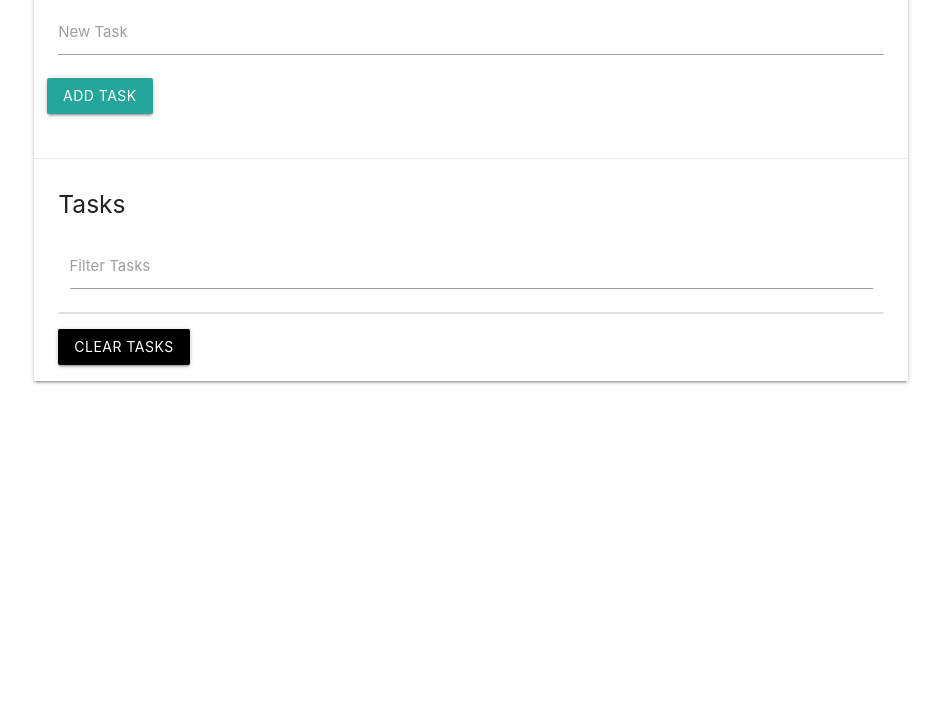
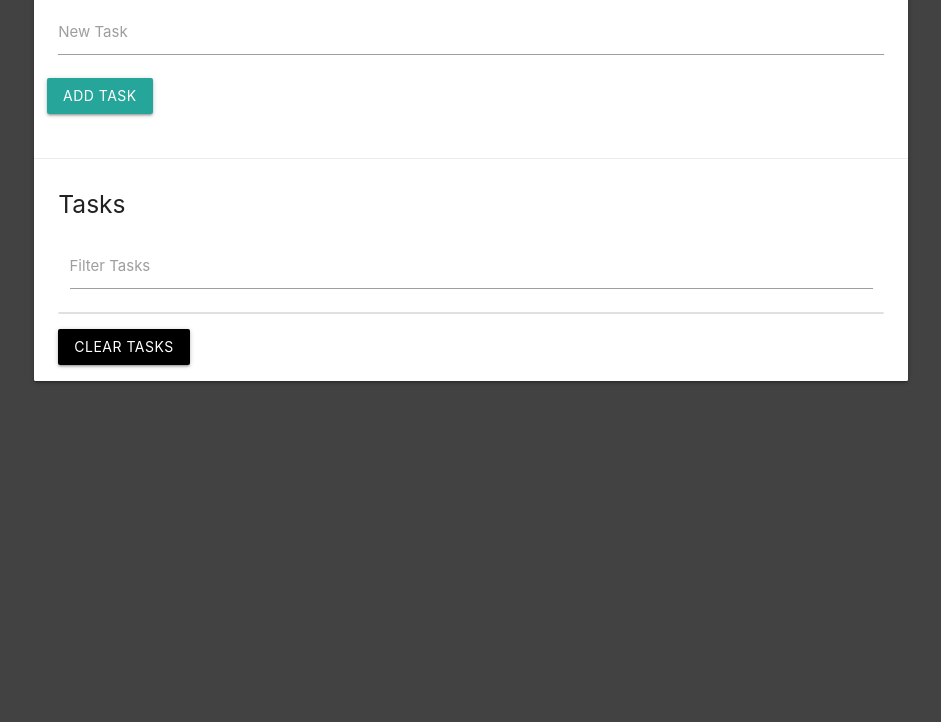
Before and after one commit to engrmzubair/taskList, a plain HTML site: page index.html in a window 1280 px wide. Shown: the part 78-800 px from the top of the page, without its empty margins (169-1110 px from the left). Drawn offline with nearby package versions, Linux system fonts and the light colour scheme.

Commit message:
body background change

```diff
--- a/index.html
+++ b/index.html
@@ -13,7 +13,7 @@
 
   <title>Task List</title>
 
-<body>
+<body class="grey darken-3">
   <div class="container">
     <div class="row">
       <div class="col s12">
```
